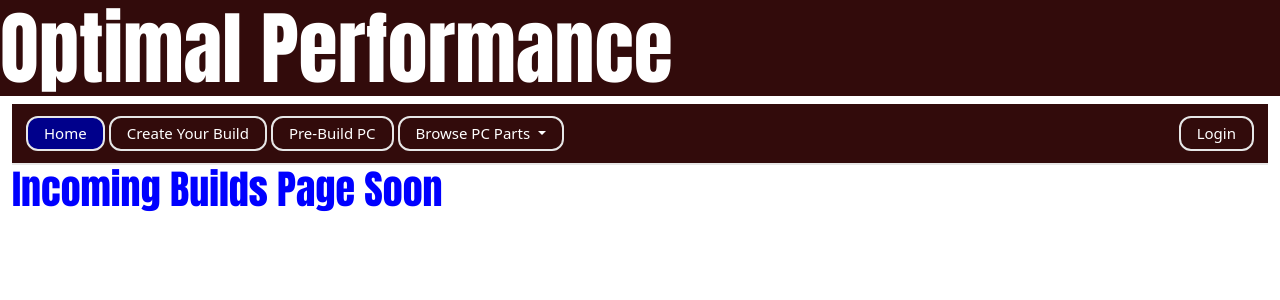
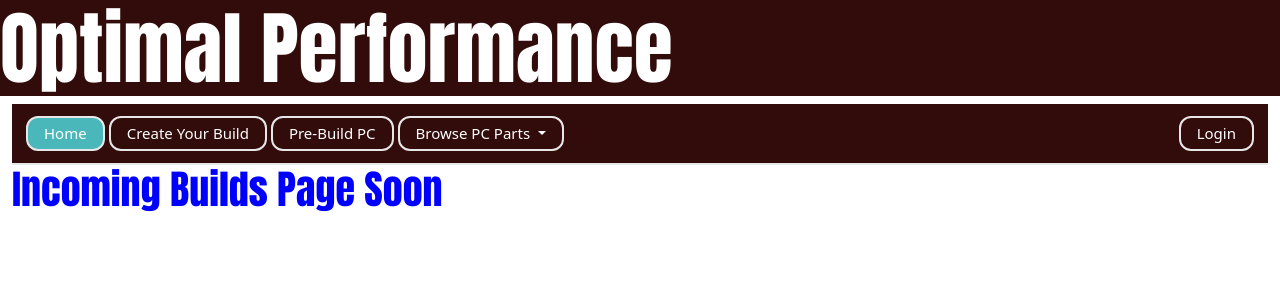
Before and after one commit to UCCS-CS4300-5300/Group7-fall2024, a Django app: page /builds/ in a window 1280 px wide, with the pointer over the restyled element. Shown: the top 300 px of the page. Run offline with Django 4.2, Linux system fonts and the light colour scheme.

Commit message:
UI changes

```diff
--- a/home/templates/base_template.html
+++ b/home/templates/base_template.html
@@ -21,7 +21,7 @@
     }
 
     .button:hover {
-    background-color: darkblue;
+    background-color: rgba(81, 234, 239, 0.767);
     color: white;
     }
 
```
